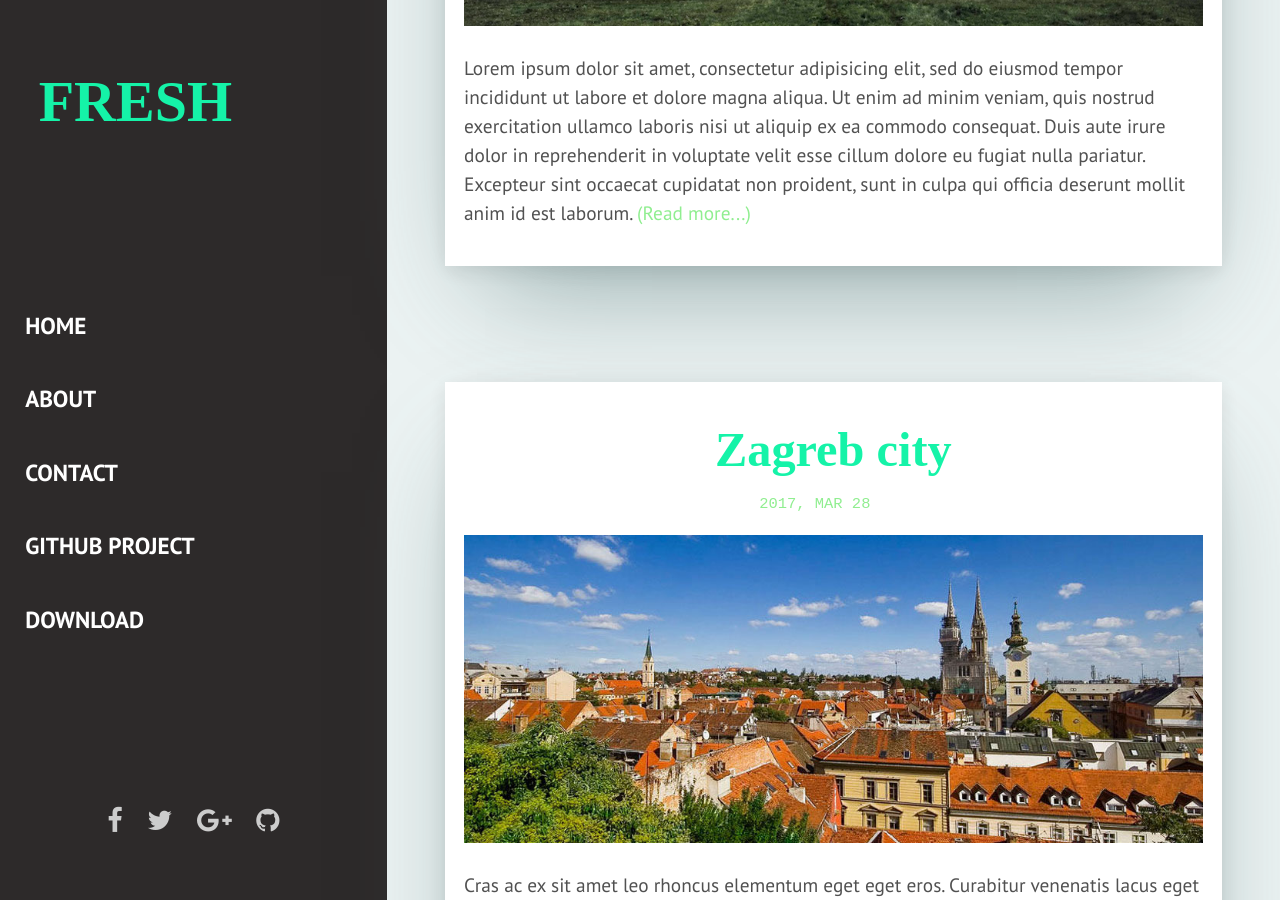
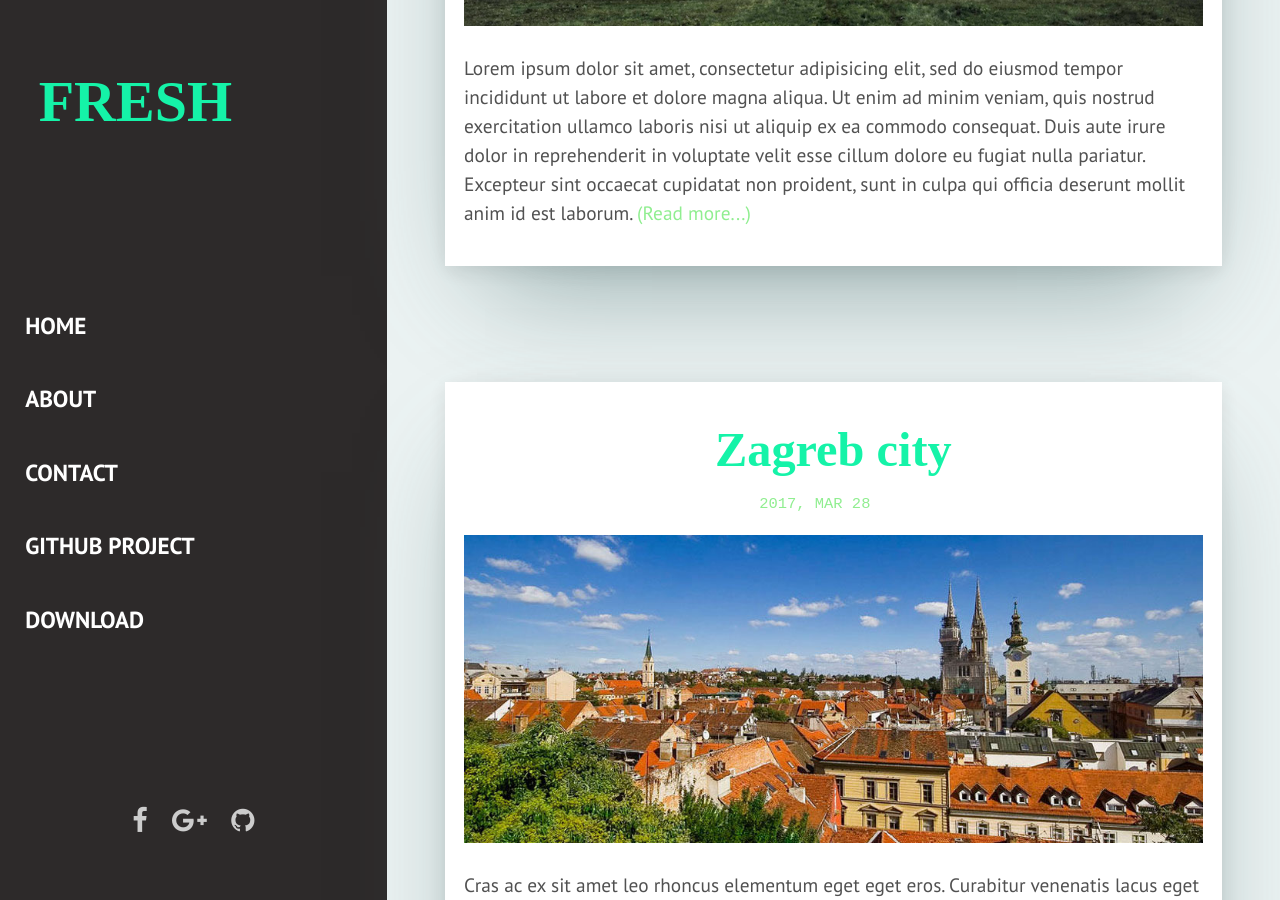
Before and after one commit to matthijsstender/matthijsstender.github.io, a Jekyll site: the page built from index.html, in a window 1280 px wide and 900 px high, scrolled down 546 px. Built offline with Jekyll 4.4.1, drawn with Linux system fonts in a browser that asks for light colours; some web fonts are replaced; the list of posts is cut into pages by our own code.

Commit message:
change links in sidebar

```diff
--- a/_includes/sidebar.html
+++ b/_includes/sidebar.html
@@ -14,10 +14,9 @@
     </menu>
 
     <div class="sidebar-social">
-      <li class="social-items"><a href="https://www.facebook.com/{{site.facebook}}" class="social-links"><i class="social-icons fa fa-facebook" aria-hidden="true"></i></a></li>
-      <li class="social-items"><a href="https://twitter.com/{{site.twitter}}" class="social-links"><i class="social-icons fa fa-twitter" aria-hidden="true"></i></a></li>
-      <li class="social-items"><a href="https://plus.google.com/{{site.google-plus}}" class="social-links"><i class="social-icons fa fa-google-plus" aria-hidden="true"></i></a></li>
-      <li class="social-items"><a href="https://github.com/{{site.github}}" class="social-links"><i class="social-icons fa fa-github" aria-hidden="true"></i></a></li>
+      <li class="social-items"><a href="https://www.facebook.com/matthijs.stender{{site.facebook}}" class="social-links"><i class="social-icons fa fa-facebook" aria-hidden="true"></i></a></li>
+      <li class="social-items"><a href="https://plus.google.com/u/0/116110876194815730595{{site.google-plus}}" class="social-links"><i class="social-icons fa fa-google-plus" aria-hidden="true"></i></a></li>
+      <li class="social-items"><a href="https://github.com/matthijsstender{{site.github}}" class="social-links"><i class="social-icons fa fa-github" aria-hidden="true"></i></a></li>
     </div>
 
   </div>
```
